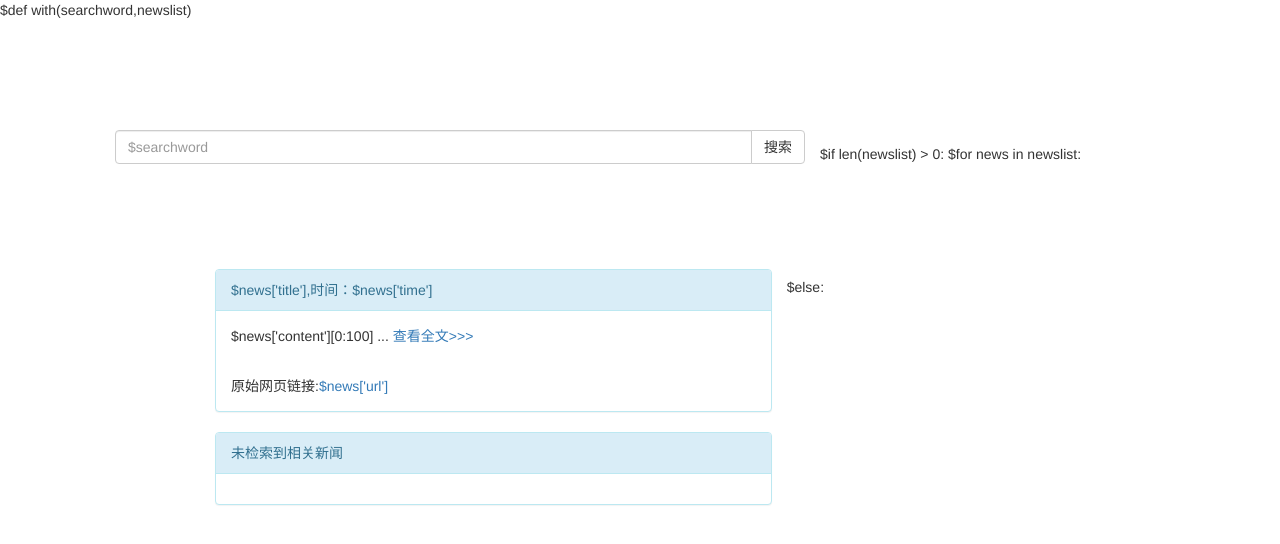
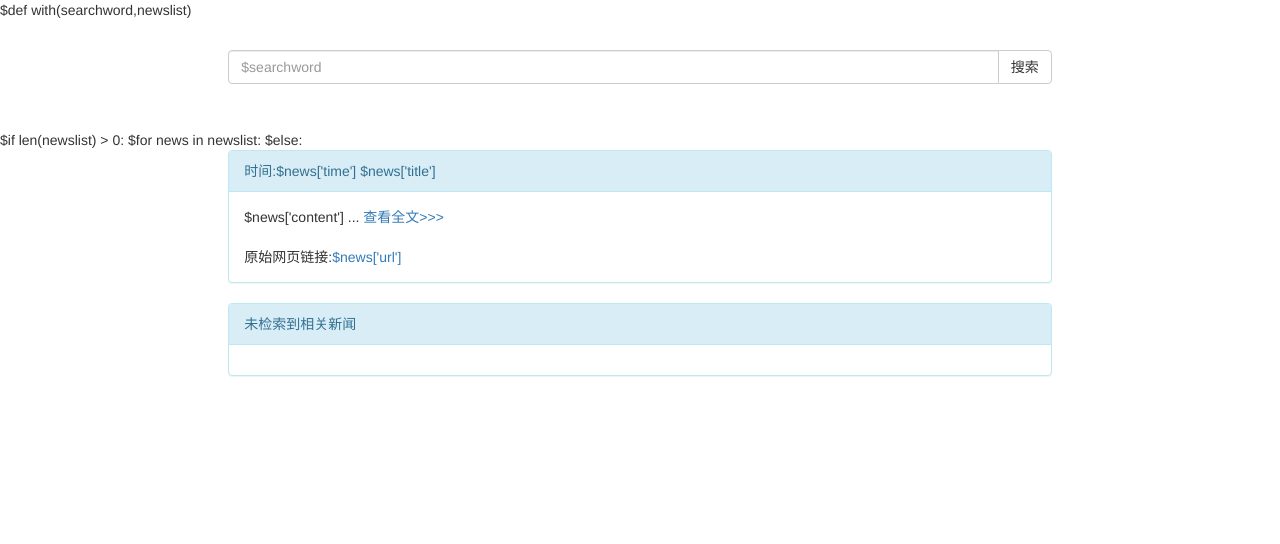
Before and after one commit to lzjqsdd/NewsSpider, a Python web app: template web/templates/header.html in a window 1280 px wide. Shown: the top 544 px of the page. Run offline with Jinja, Linux system fonts and the light colour scheme; the template is opened without the code that fills it, so the values that code supplies are empty; some libraries are stand-ins or nearby versions.

Commit message:
调整页面排版，增加摘要控制属性，调整页面时间格式

```diff
--- a/tools/Global.py
+++ b/tools/Global.py
@@ -7,3 +7,5 @@ inverse_dir=project_root+"data/inversedata/"
 cutnews_dir=project_root+"data/cutnews/"
 cutnews_origin_dir=project_root+"data/orinews"
 filesize = 100
+snippetsize = 500
+listsize = 15
--- a/web/templates/header.html
+++ b/web/templates/header.html
@@ -9,9 +9,10 @@ $def with(searchword,newslist)
    <script src="http://libs.baidu.com/bootstrap/3.0.3/js/bootstrap.min.js"></script>
 </head>
 <body>
-<div style="padding: 100px 100px 8px;margin-top:10px">
+<!--<div style="padding: 100px 100px 8px;margin-top:10px"> -->
+<div style="margin-top:30px">
  <form class="bs-example bs-example-form" role="form">
-	 <div class="col-lg-8">
+	 <div class="col-lg-8 col-lg-offset-2 ">
 	    <div class="input-group">
 	       <input type="text" class="form-control" name="searchword" placeholder=$searchword>
 	       <span class="input-group-btn">
@@ -20,28 +21,25 @@ $def with(searchword,newslist)
 	    </div><!-- /input-group -->
 	 </div><!-- /.col-lg-6 -->
    </form>
-<div>
+</div>
+<br><br><br><br>
 
 $if len(newslist) > 0:
 	$for news in newslist:
-		<div style="padding: 100px 100px 8px;margin-top:5px">
-			<div class="col-lg-8">
+			<div class="col-lg-8 col-lg-offset-2">
 				<div class="panel panel-info">
    					<div class="panel-heading">
-		$news['title'],时间：$news['time']
+						时间:$news['time']    $news['title']
    					</div>
 	   				<div class="panel-body">
-		$news['content'][0:100] ... <a href="#">查看全文>>></a>
-	   				</div>
-	   				<div class="panel-body">
-		原始网页链接:<a href=$news['url']>$news['url']</a>
+						 $news['content'] ... <a href="#">查看全文>>></a>
+					<br><br>
+					原始网页链接:<a href=$news['url']>$news['url']</a>
 	   				</div>
 				</div>
 			</div>
-		</div>
 $else:
-		<div style="padding: 100px 100px 8px;margin-top:5px">
-			<div class="col-lg-8">
+			<div class="col-lg-8 col-lg-offset-2">
 				<div class="panel panel-info">
    					<div class="panel-heading">
 						未检索到相关新闻
@@ -50,7 +48,6 @@ $else:
 	   				</div>
 				</div>
 			</div>
-		</div>
 
 </body>
 </html>
```
Also changed, not shown: ml/Search.py (+8 -0 lines), 3 other files.
